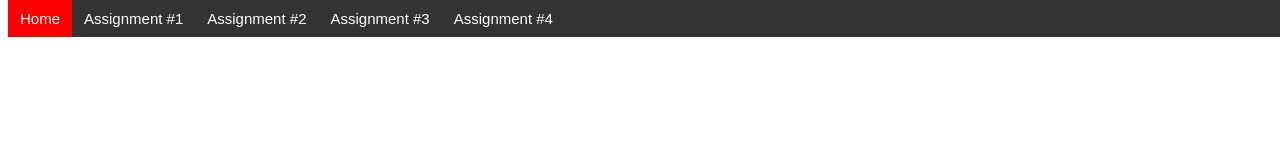
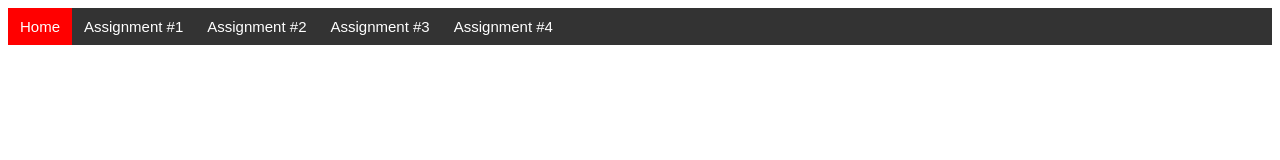
Before and after one commit to ChealsT/ComputingClass, a plain HTML site: page index.html in a window 1280 px wide. Drawn offline with Linux system fonts and the light colour scheme.

Commit message:
Update styles.css

```diff
--- a/styles.css
+++ b/styles.css
@@ -3,9 +3,7 @@
   overflow: hidden;
   background-color: #333;
   font-family: Arial;
-  position: fixed;
   top: 0;
-  width: 100%;
 }
 
 /* Links inside the navbar */
```
